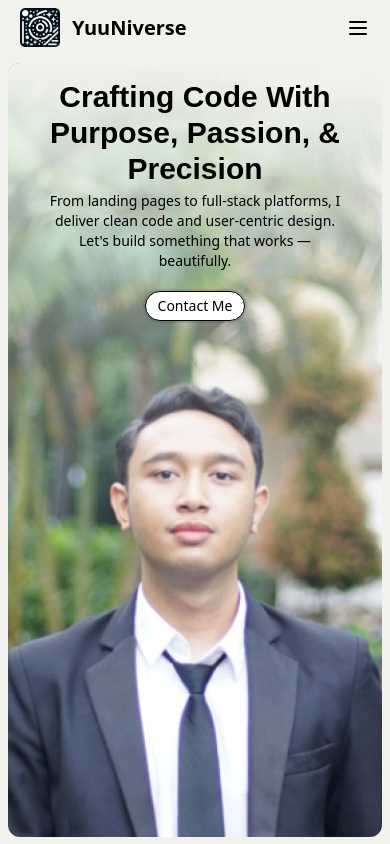
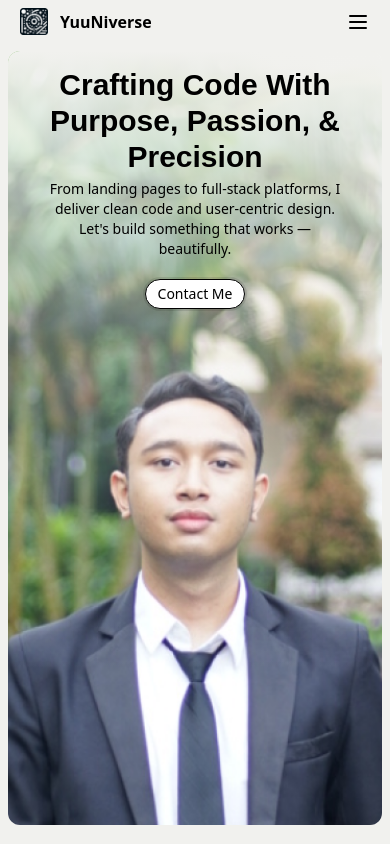
Before and after one commit to TamaWira/yuuniverse, a Next.js app: page / in a window 390 px wide. Shown: the top 844 px of the page. Built offline with nearby package versions, Linux system fonts and the light colour scheme; a web font is replaced by a local one.

Commit message:
feat: update logo size on mobile

```diff
--- a/src/components/logo.tsx
+++ b/src/components/logo.tsx
@@ -2,6 +2,12 @@ import Image from "next/image";
 
 export default function Logo() {
   return (
-    <Image src="/logo.png" alt="logo" width={40} height={40} className="logo" />
+    <Image
+      src="/logo.png"
+      alt="logo"
+      width={40}
+      height={40}
+      className="max-w-7 md:max-w-full object-cover"
+    />
   );
 }
--- a/src/components/navbar.tsx
+++ b/src/components/navbar.tsx
@@ -48,7 +48,7 @@ export default function Navbar() {
       const currentScrollPos = window.scrollY;
 
       // Make navbar visible at the very top of the page
-      if (currentScrollPos <= 10) {
+      if (currentScrollPos <= 30) {
         setVisible(true);
         setPrevScrollPos(currentScrollPos);
         return;
@@ -81,7 +81,7 @@ export default function Navbar() {
 
       <div className="z-[70] flex items-center gap-3">
         <Logo />
-        <p className="font-bold text-xl">YuuNiverse</p>
+        <p className="font-bold text-base md:text-xl">YuuNiverse</p>
       </div>
 
       {/* Desktop Navigation */}
@@ -106,7 +106,7 @@ export default function Navbar() {
               <Menu />
             </button>
           </DrawerTrigger>
-          <DrawerContent className="bg-white dark:bg-gray-900 rounded-s-3xl">
+          <DrawerContent className="bg-white dark:bg-[#263026] border-none rounded-s-3xl">
             {/* Hidden header for accessibility */}
             <DrawerHeader className="flex flex-row justify-between">
               <div>
```
